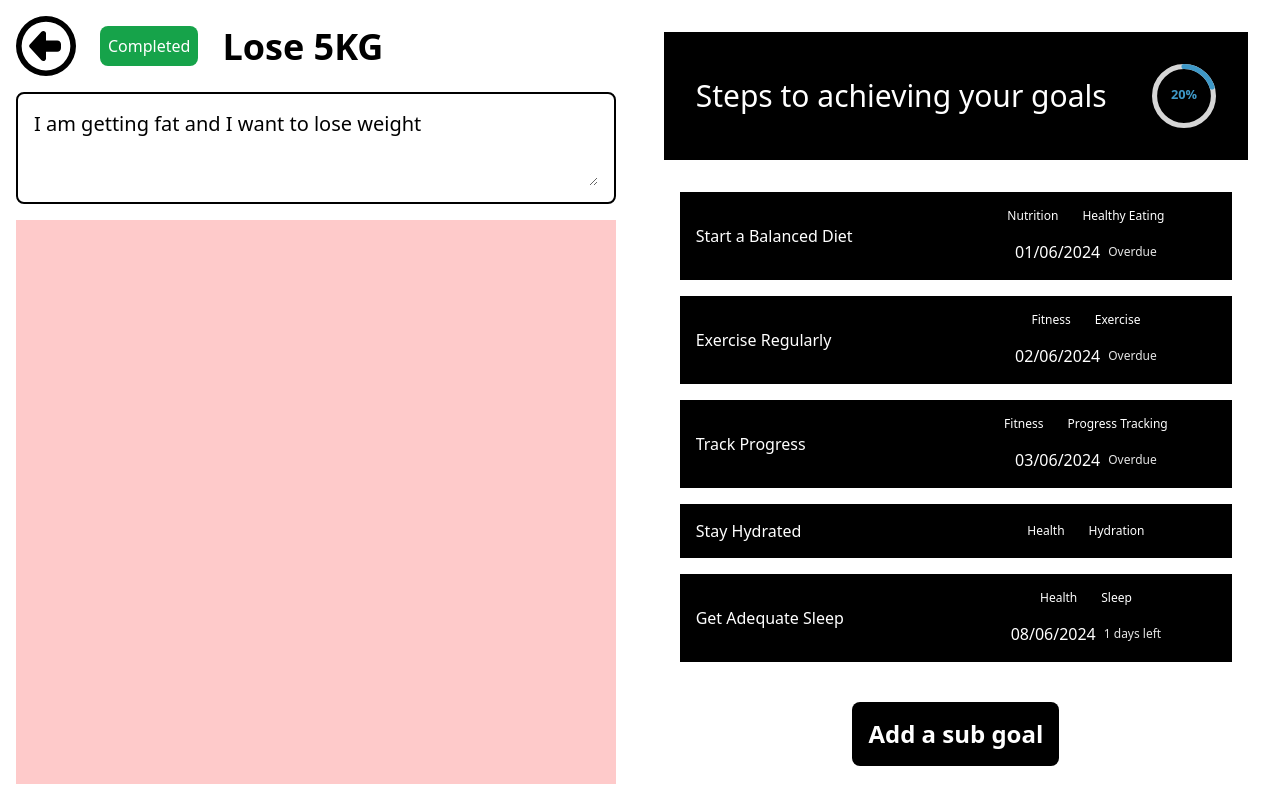
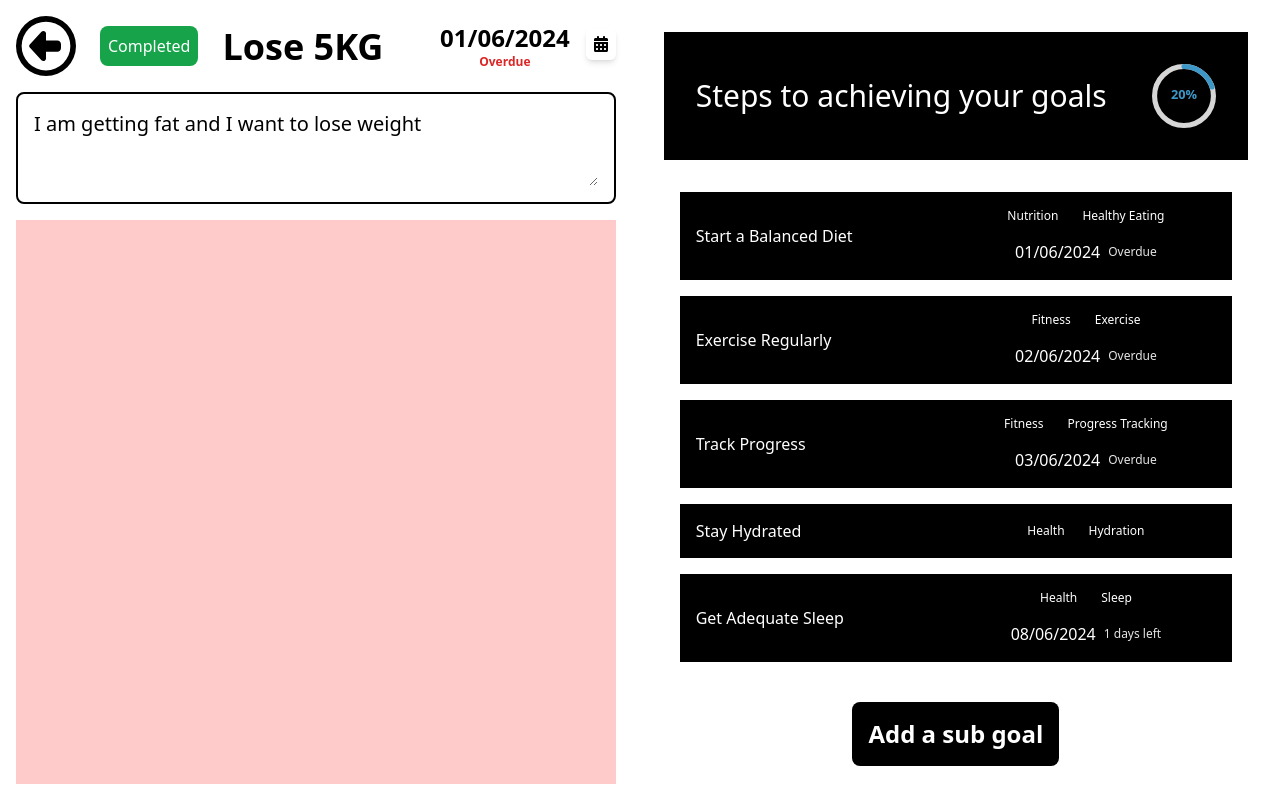
Before and after one commit to TKPending/Kuvitus, a Next.js app: page /goal/1 in a window 1280 px wide. Built offline with nearby package versions, Linux system fonts and the light colour scheme.

Commit message:
Goal Title Change

```diff
--- a/src/app/container/GoalTitleContainer.tsx
+++ b/src/app/container/GoalTitleContainer.tsx
@@ -5,6 +5,7 @@ import ReturnHomeComponent from "@/app/components/ReturnHomeComponent";
 import TextInputComponent from "@/app/components/TextInputComponent";
 import { setGoalStatus, setGoalTitle } from "@/app/redux/slices/goal/goalSlice";
 import GoalStatusContainer from "./GoalStatusContainer";
+import GoalTitleDateContainer from "./GoalTitleDateContainer";
 
 const GoalTitleContainer = () => {
   const dispatch = useDispatch();
@@ -33,6 +34,7 @@ const GoalTitleContainer = () => {
         onSave={handleOnSave}
         onChange={handleOnChange}
       />
+      <GoalTitleDateContainer />
     </div>
   );
 };
--- /dev/null
+++ b/src/app/container/GoalTitleDateContainer.tsx
@@ -0,0 +1,56 @@
+import { RootState } from "@/app/redux/store";
+import { useSelector, useDispatch } from "react-redux";
+import { useEffect, useState } from "react";
+import GoalDateComponent from "@/app/components/custom/date/GoalDateComponent";
+import { setGoalDate } from "@/app/redux/slices/goal/goalSlice";
+import { GoalType } from "@/app/types/GoalType";
+import { daysUntilCompletion } from "../util/daysUntilCompletion";
+
+const GoalTitleDateContainer = () => {
+  const dispatch = useDispatch();
+  const goal: GoalType | null = useSelector((state: RootState) => state.goal);
+  const [daysRemaining, setDaysRemaining] = useState<number | null>(null);
+
+  const handleDateChange = (newDate: string) => {
+    dispatch(setGoalDate(newDate));
+  };
+
+  useEffect(() => {
+    if (goal?.goalDueDate) {
+      const remaining: number = daysUntilCompletion(goal.goalDueDate);
+      setDaysRemaining(remaining);
+    }
+  }, [goal]);
+
+  let daysRemainingText = "";
+  let daysRemainingColor = "";
+
+  if (daysRemaining === 0) {
+    daysRemainingText = "Due Today";
+    daysRemainingColor = "text-green-600";
+  } else if (daysRemaining && daysRemaining < 0) {
+    daysRemainingText = "Overdue";
+    daysRemainingColor = "text-red-600";
+  } else if (daysRemaining) {
+    daysRemainingText = `${daysRemaining} days left`;
+    daysRemainingColor = `${daysRemaining < 3 ? "text-red-600" : "text-black"}`
+  }
+
+  return (
+    <div className="flex items-center justify-center gap-4">
+      <div className="flex flex-col items-center">
+        <p className="text-2xl font-semibold">{goal?.goalDueDate}</p>
+        <p className={`font-semibold text-xs ${daysRemainingColor}`}>{daysRemainingText}</p>
+      </div>
+
+      {goal?.goalDueDate && (
+        <GoalDateComponent
+          dueDate={goal.goalDueDate}
+          handleDispatch={handleDateChange}
+        />
+      )}
+    </div>
+  );
+};
+
+export default GoalTitleDateContainer;
--- a/src/temp/tempGoalData.ts
+++ b/src/temp/tempGoalData.ts
@@ -18,7 +18,7 @@ export const MEDIUM: GoalType = {
     goalStatus: 1,
     goalDepth: "medium",
     goalTags: ["Fitness", "Discipline"],
-    goalDueDate: "01/06/24",
+    goalDueDate: "01/06/2024",
     goalSteps: []
 };
 
@@ -29,7 +29,7 @@ export const ADVANCED: GoalType = {
     goalStatus: 1,
     goalDepth: "advanced",
     goalTags: ["Fitness", "Discipline", "Fun"],
-    goalDueDate: "01/06/24",
+    goalDueDate: "01/06/2024",
     goalSteps: [
         {
             subUID: "1",
```
